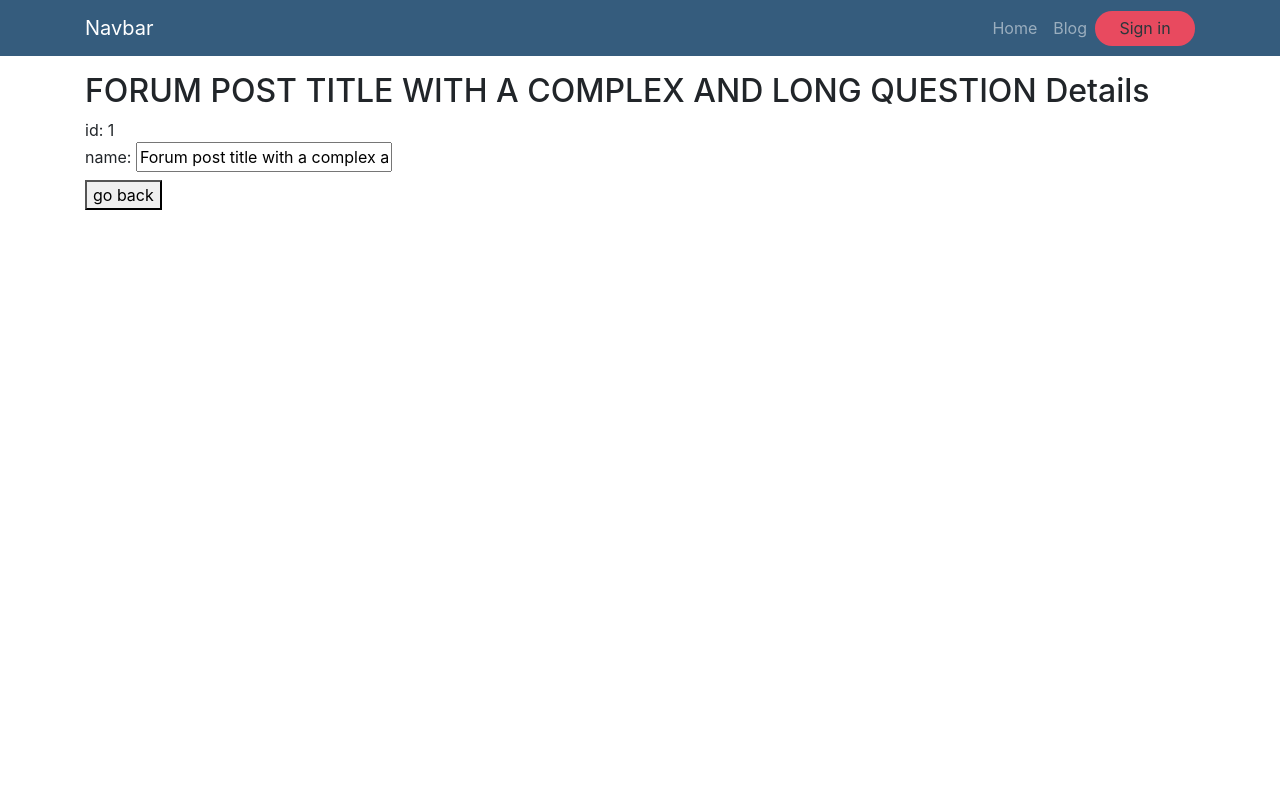
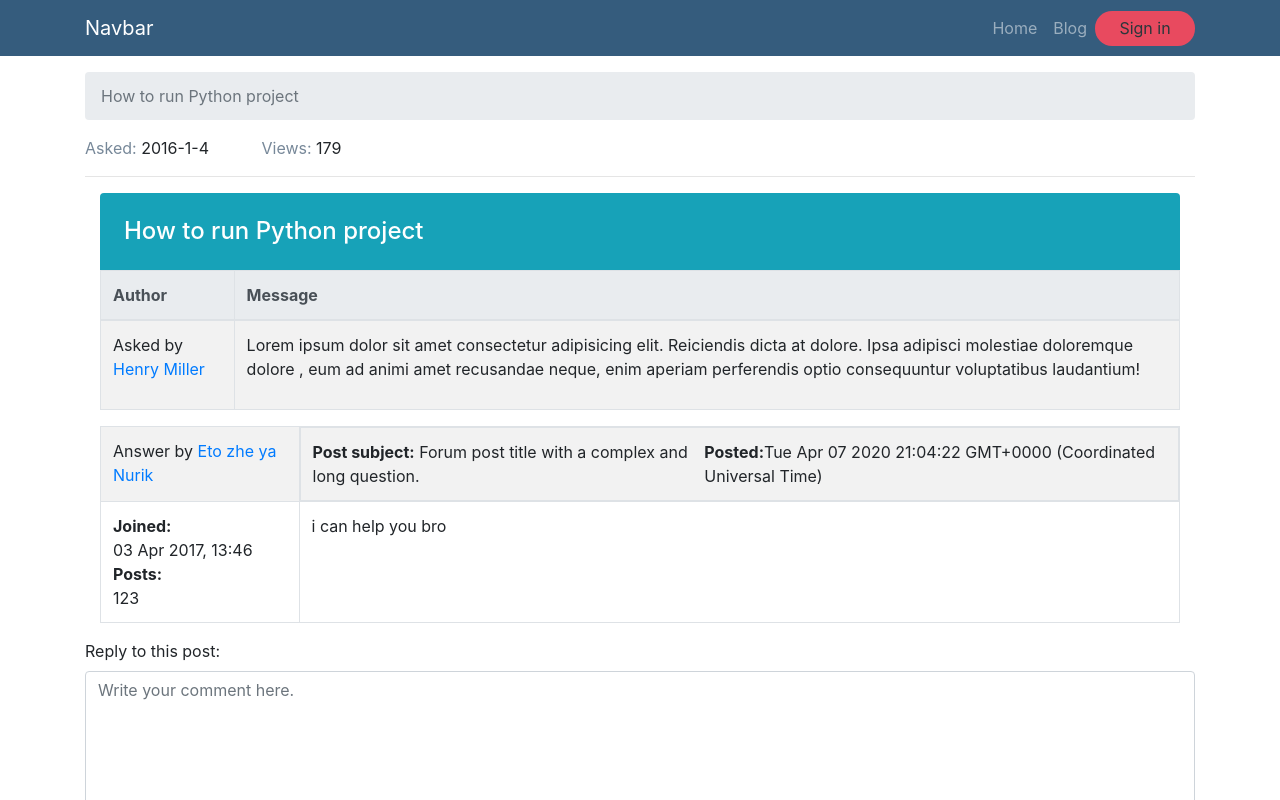
Before and after one commit to nnbzh/ForumProject, an Angular app: page /topic-detail/1 in a window 1280 px wide. Shown: the top 800 px of the page. Built offline with nearby package versions, Linux system fonts and the light colour scheme.

Commit message:
topic-detail page improved, added comment field in ts

```diff
--- /dev/null
+++ b/src/app/comment.ts
@@ -0,0 +1,6 @@
+export interface Comment {
+    id: number;
+    content: string;
+    author: string;
+    date:Date;
+}
--- a/src/app/forum/forum.component.html
+++ b/src/app/forum/forum.component.html
@@ -26,7 +26,7 @@
                 <label>
                   <input [(ngModel)]="topic.title" placeholder="Title"/>
                 </label>
-                <!-- {{ topic.title }} -->
+                {{ topic.title }}
               </a>
 
               <span><button class="btn btn-sm btn-outline-info">Edit title</button></span>
@@ -92,9 +92,9 @@
       </div>
       <div class="form-group mr-2">
         <label class="sr-only" for="example-select-direction">Sort direction</label>
-        <select class="form-control form-control-sm" id="example-select-direction">
-          <option value="post-time">Ascending</option>
-          <option value="author" selected="">Descending</option>
+        <select (change) = "onChangeSortDirection($event.target.value)" class="form-control form-control-sm" id="example-select-direction">
+          <option value="asc">Ascending</option>
+          <option value="desc" selected="">Descending</option>
         </select>
       </div>
       <button type="submit" class="btn btn-sm btn-primary">Go</button>
--- a/src/app/forum/forum.component.ts
+++ b/src/app/forum/forum.component.ts
@@ -18,6 +18,18 @@ export class ForumComponent implements OnInit {
     this.getTopics();
     this.getDiscussionId();
   }
+
+  onChangeSortDirection(orderValue) {
+    const id = +this.route.snapshot.paramMap.get('id');
+    if (orderValue == "asc") {
+      this.topicService.getTopics(id)
+      .subscribe(topics => this.topics = topics.reverse());
+    } else {
+      this.topicService.getTopics(id)
+      .subscribe(topics => this.topics = topics.sort());
+    }
+  }
+
   getTopics(): void {
     const id = +this.route.snapshot.paramMap.get('id');
     this.topicService.getTopics(id)
--- a/src/app/new-topic/new-topic.component.html
+++ b/src/app/new-topic/new-topic.component.html
@@ -18,7 +18,7 @@
           <label for="comment">Comment:</label>
           <textarea class="form-control" id="comment" rows="10" [(ngModel)]="topic.comment" placeholder="Write your comment here." required=""></textarea>
         </div>
-        <button type="submit" class="btn btn-primary">Create topic</button>
+        <button type="submit" class="btn btn-primary mr-1">Create topic</button>
         <button type="reset" class="btn btn-danger">Reset</button>
       </div>
     </form>
--- a/src/app/topic-detail/topic-detail.component.html
+++ b/src/app/topic-detail/topic-detail.component.html
@@ -1,10 +1,72 @@
 <div *ngIf="topic">
-  <h2>{{topic.title | uppercase}} Details</h2>
-  <div><span>id: </span>{{topic.id}}</div>
-  <div>
-    <label>name:
-      <input [(ngModel)]="topic.title" placeholder="name"/>
-    </label>
+  <nav class="breadcrumb">
+    <span class="breadcrumb-item active">{{topic.title}}</span>
+  </nav>
+  <div col-md-12>
+    <p><span class="mr-5">
+      <span style="color: lightslategrey;">Asked:</span>
+      {{topic.date.getFullYear()}}-{{topic.date.getMonth()}}-{{topic.date.getDate()}}
+    </span><span style="color: lightslategrey;">Views:</span> {{topic.views}}
+  </p>
+  <hr>
+</div>
+<div class="col-12">
+  <h2 class="h4 text-white bg-info mb-0 p-4 rounded-top">{{topic.title}}</h2>
+  <table class="table table-striped table-bordered table-responsive-xl">
+    <thead class="thead-light">
+      <tr>
+        <th scope="col">Author</th>
+        <th scope="col">Message</th>
+      </tr>
+    </thead>
+    <tbody>
+      <tr>
+        <td class="author-col">
+          <div>Asked by <a href="#">{{topic.author}}</a></div>
+        </td>
+        <td>
+          <p>Lorem ipsum dolor sit amet consectetur adipisicing elit.
+            Reiciendis dicta at dolore.
+             Ipsa adipisci molestiae doloremque dolore
+             , eum ad animi amet recusandae neque,
+              enim aperiam perferendis optio consequuntur voluptatibus laudantium!</p>
+        </td>
+      </tr>
+    </tbody>
+  </table>
+
+  <!-- Comment part starts -->
+  <div *ngFor = "let commentary of topic.comments">
+  <table class="table table-striped table-bordered table-responsive-xl">
+    <tbody>
+      <tr>
+        <td class="author-col">
+          <div>Answer by <a href="#">{{commentary.author}}</a></div>
+        </td>
+        <td class="post-col d-lg-flex justify-content-lg-between">
+          <div><span class="font-weight-bold">Post subject:</span> Forum post title with a complex and long question.</div>
+          <div><span class="font-weight-bold">Posted:</span>{{commentary.date}}</div>
+        </td>
+      </tr>
+      <tr>
+        <td>
+          <div><span class="font-weight-bold">Joined:</span><br>03 Apr 2017, 13:46</div>
+          <div><span class="font-weight-bold">Posts:</span><br>123</div>
+        </td>
+        <td>
+          <p>{{commentary.content}}</p><p>
+        </td>
+      </tr>
+    </tbody>
+  </table>
+</div>
+</div>
+<form class="mb-3">
+  <div class="form-group">
+    <label for="comment">Reply to this post:</label>
+    <textarea class="form-control" id="comment" rows="10" placeholder="Write your comment here." required=""></textarea>
   </div>
-  <button (click)="goBack()">go back</button>
+  <button type="submit" class="btn btn-primary mr-1">Reply</button>
+  <button type="reset" class="btn btn-danger">Reset</button>
+</form>
 </div>
--- a/src/app/topics-list.ts
+++ b/src/app/topics-list.ts
@@ -4,20 +4,28 @@ export const TOPICS: Topic[] = [
   {
     id: 1,
     unread: 7,
-    title: 'Forum post title with a complex and long question',
+    title: 'How to run Python project',
     // nav_string: 'Go to page: 1, 2, 3 … 7, 8, 9',
-    author: 'Author name',
+    author: 'Henry Miller',
     date: new Date('February 4, 2016 10:13:00'),
     replies: 5,
     views: 179,
     last_author: 'Last Author name',
     last_date: new Date('April 17, 2019 12:32:00'),
-    discusision_id: 1
+    discusision_id: 1,
+    comments: [
+      {
+        id: 1,
+        content: 'i can help you bro',
+        author: 'Eto zhe ya Nurik',
+        date: new Date()
+      }
+    ]
   },
   {
     id: 2,
     unread: 4,
-    title: 'Forum post title with a complex and long question',
+    title: 'Where i can use angular',
     // nav_string: 'Go to page: 1, 2, 3 … 7, 8, 9',
     author: 'Author name',
     date: new Date('February 4, 2016 10:13:00'),
@@ -30,7 +38,7 @@ export const TOPICS: Topic[] = [
   {
     id: 3,
     unread: 1,
-    title: 'Forum post title with a complex and long question',
+    title: 'How can i split a row into 5 column taking from a nfFor ANGULAR 8',
     // nav_string: 'Go to page: 1, 2, 3 … 7, 8, 9',
     author: 'Author name',
     date: new Date('February 4, 2016 10:13:00'),
@@ -43,7 +51,7 @@ export const TOPICS: Topic[] = [
   {
     id: 4,
     unread: 0,
-    title: 'Forum post title with a complex and long question',
+    title: 'How to map new domain to old one',
     // nav_string: 'Go to page: 1, 2, 3 … 7, 8, 9',
     author: 'Author name',
     date: new Date('February 4, 2016 10:13:00'),
@@ -56,7 +64,7 @@ export const TOPICS: Topic[] = [
   {
     id: 5,
     unread: 0,
-    title: 'Forum post title with a complex and long question',
+    title: 'Java for Android: versionFlavor cannot be set on a mergedFlavor directly',
     // nav_string: 'Go to page: 1, 2, 3 … 7, 8, 9',
     author: 'Author name',
     date: new Date('February 4, 2016 10:13:00'),
@@ -69,7 +77,7 @@ export const TOPICS: Topic[] = [
   {
     id: 6,
     unread: 0,
-    title: 'Forum post title with a complex and long question',
+    title: 'Synchronize data between two Environments',
     // nav_string: 'Go to page: 1, 2, 3 … 7, 8, 9',
     author: 'Author name',
     date: new Date('February 4, 2016 10:13:00'),
@@ -82,7 +90,7 @@ export const TOPICS: Topic[] = [
   {
     id: 7,
     unread: 0,
-    title: 'Forum post title with a complex and long question',
+    title: 'Extracting relevant fields from pdf file',
     // nav_string: 'Go to page: 1, 2, 3 … 7, 8, 9',
     author: 'Author name',
     date: new Date('February 4, 2016 10:13:00'),
```
Also changed, not shown: src/app/topic.ts (+8 -0 lines).
